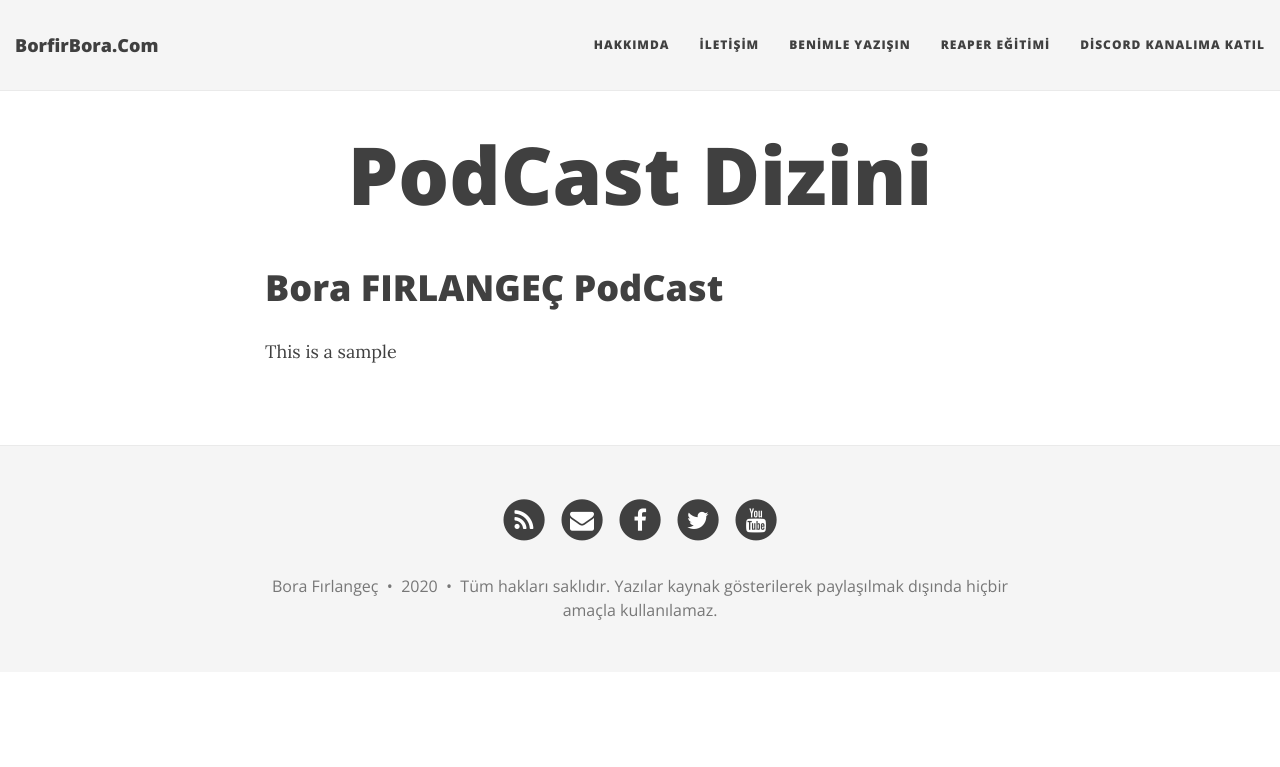
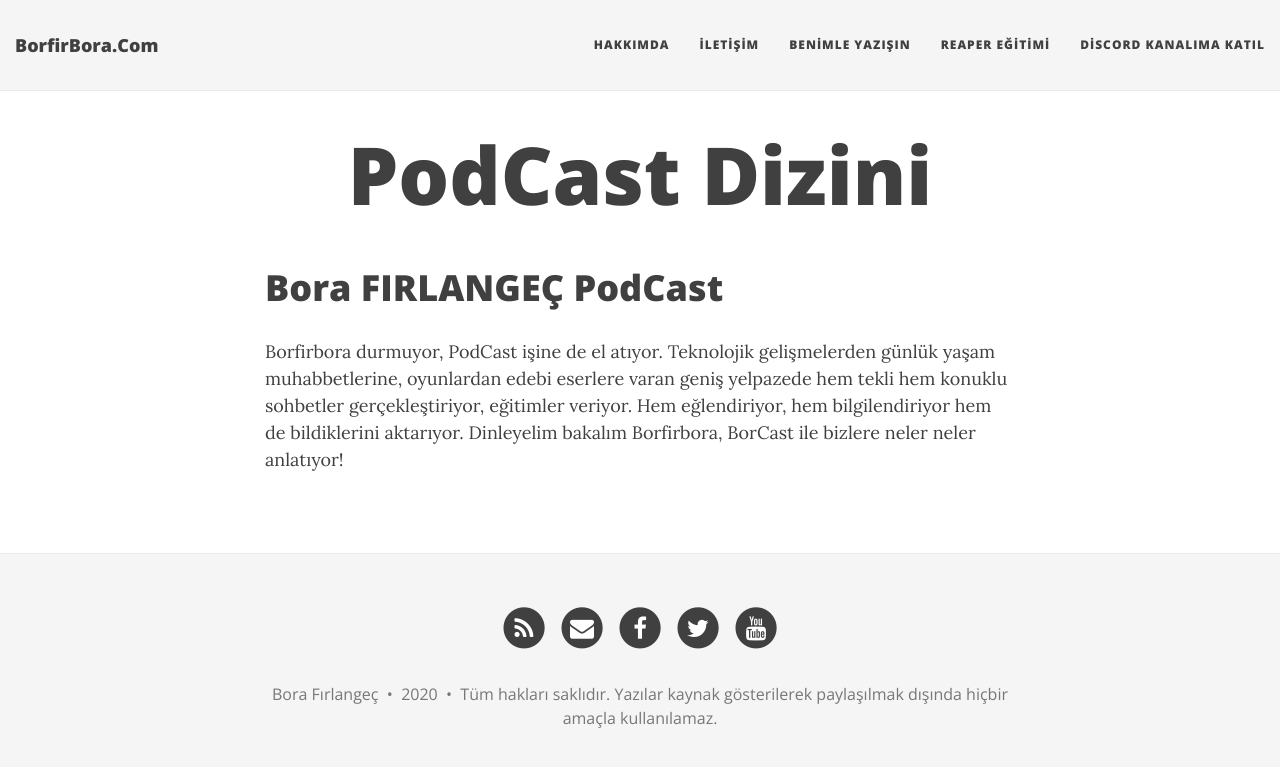
Before and after one commit to borfirbora/borfirbora.github.io, a Jekyll site: the page built from podcast.html, in a window 1280 px wide. Shown: the top 767 px of the page. Built offline with Jekyll 4.4.1, drawn with Linux system fonts in a browser that asks for light colours; nearby versions of some CDN libraries; comment, search, counter and statistics services are not loaded.

Commit message:
Update _config.yml

```diff
--- a/_config.yml
+++ b/_config.yml
@@ -259,12 +259,12 @@ plugins:
 
 podcast:
   title: Bora FIRLANGEÇ PodCast
-  description: This is a sample
+  description: Borfirbora durmuyor, PodCast işine de el atıyor. Teknolojik gelişmelerden günlük yaşam muhabbetlerine, oyunlardan edebi eserlere varan geniş yelpazede hem tekli hem konuklu sohbetler gerçekleştiriyor, eğitimler veriyor. Hem eğlendiriyor, hem bilgilendiriyor hem de bildiklerini aktarıyor. Dinleyelim bakalım Borfirbora, BorCast ile bizlere neler neler anlatıyor!
   url: /podcast.xml # Podcast XML URL
-  author: Sayo Melu
-  email: podcast@sample.net
-  logo: https://sample.net/logo.png # Logo in 1400 – 3000 pixel
-  language: en # http://www.loc.gov/standards/iso639-2/php/code_list.php
+  author: Bora Fırlangeç
+  email: borafirlangec@gmail.com
+  logo: bf.jpeg
+  language: tr # http://www.loc.gov/standards/iso639-2/php/code_list.php
   category: Society &amp; Culture  # https://help.apple.com/itc/podcasts_connect/#/itc9267a2f12
   subcategory: Personal Journals
   type: episodic # episodic | serial
```
